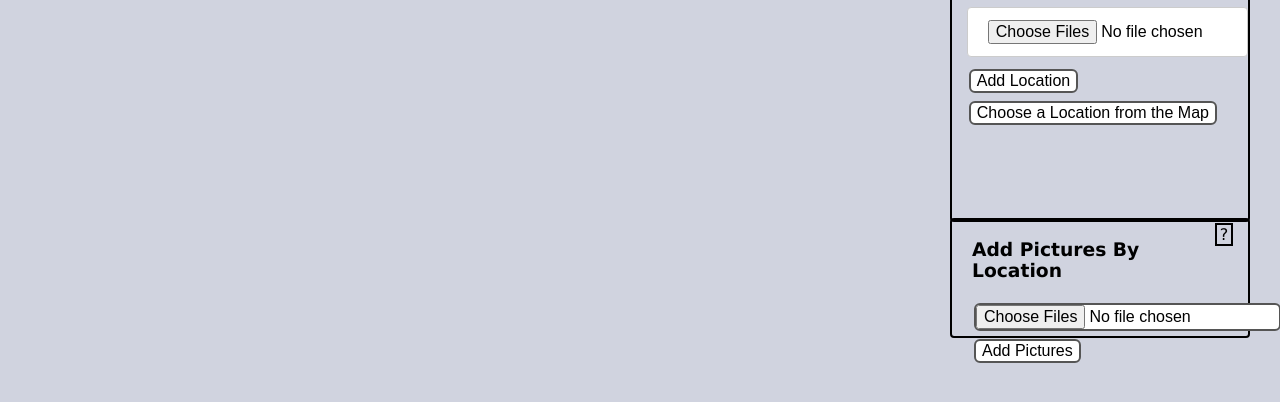
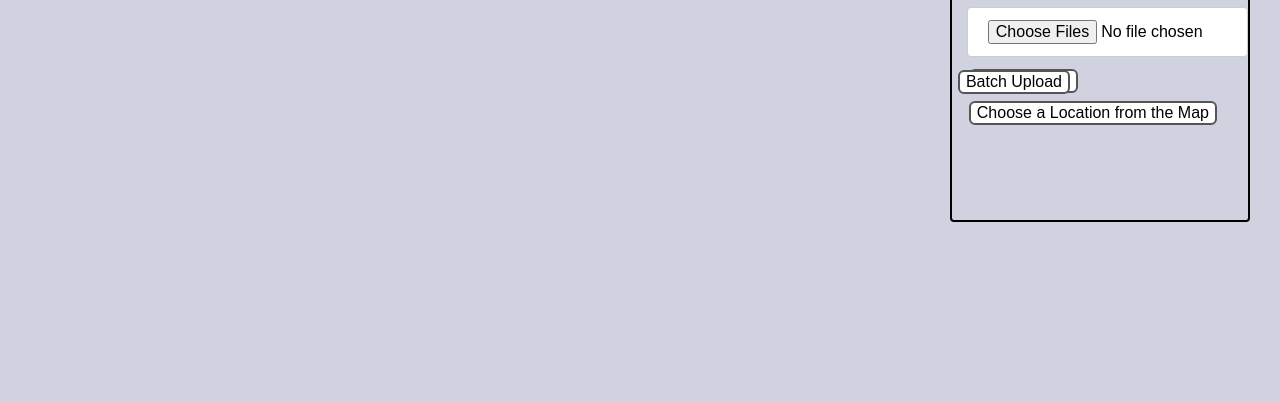
Before and after one commit to maxjoyce99/mapping_project, a React (Create React App) app in the folder client/: page /edit in a window 1280 px wide. Shown: the part 392-794 px from the top of the page. Built offline with nearby package versions, Linux system fonts and the light colour scheme; no server answers.

Commit message:
Added a button to toggle batch upload and changed the name of it to be more intuitive.

```diff
--- a/client/src/components/ImageUpload.js
+++ b/client/src/components/ImageUpload.js
@@ -145,7 +145,7 @@ const ImageUpload = () => {
 
         <a className='tooltip_button' data-tooltip-id="my-tooltip-multiline" data-tooltip-html="This section will add all of your pictures if they have location data attached to them, with the name of the location being the file name. Unfortunately for many pictures this is not the case. Accepted file extensions include png, jpg, jpeg, and gif.">?</a>
 
-        <h3>Add Pictures By Location</h3>
+        <h3>Add Picture Batch</h3>
         <form className='imageUploadForm' onSubmit={handleSubmit}>
         <input
                 type="file"
@@ -156,7 +156,7 @@ const ImageUpload = () => {
                 accept=".png, .jpg, .jpeg, .gif"
                 />
 
-        <button className="formButtons">Add Pictures</button>
+        <button className="formButtons batchUpload">Add Pictures</button>
         </form>
         </div>
     )
--- a/client/src/index.css
+++ b/client/src/index.css
@@ -129,6 +129,12 @@ header a {
   float: right;
   height: 12%;
   margin: 10px;
+}
+
+.batchUploadToggle{
+  position: fixed;
+  right: 16.25%;
+  bottom: 38.75%;
 }
 
 
--- a/client/src/pages/Edit.js
+++ b/client/src/pages/Edit.js
@@ -1,6 +1,7 @@
 import { useEffect} from 'react';
 import { useLocationsContext } from '../hooks/useLocationsContext';
 import useToken from "../hooks/useToken";
+import { useState } from 'react';
 
 //components
 import LocationDetails from '../components/LocationDetails';
@@ -11,6 +12,7 @@ import ImageUpload from '../components/ImageUpload';
 const Edit = () => {
     const {token, setToken } = useToken();
     const {locations, dispatch} = useLocationsContext();
+    const [batchUpload,setBatchUpload] = useState(false);
 
     useEffect(() => {
         const fetchLocations = async () => {
@@ -33,6 +35,11 @@ const Edit = () => {
 
     },[]);
 
+    const batchUploadClicked = () => {
+        console.log("Batch Upload")
+        setBatchUpload(!batchUpload);
+    }
+
     //console.log(locations);
     if(token){
     return (
@@ -44,8 +51,8 @@ const Edit = () => {
                 </div>
 
                 <LocationForm />
-                <ImageUpload />
-
+                { batchUpload && <ImageUpload display="false"></ImageUpload>}
+                <button className='formButtons batchUploadToggle' onClick={batchUploadClicked}>Batch Upload</button>
             </div>
         )
     }
```
